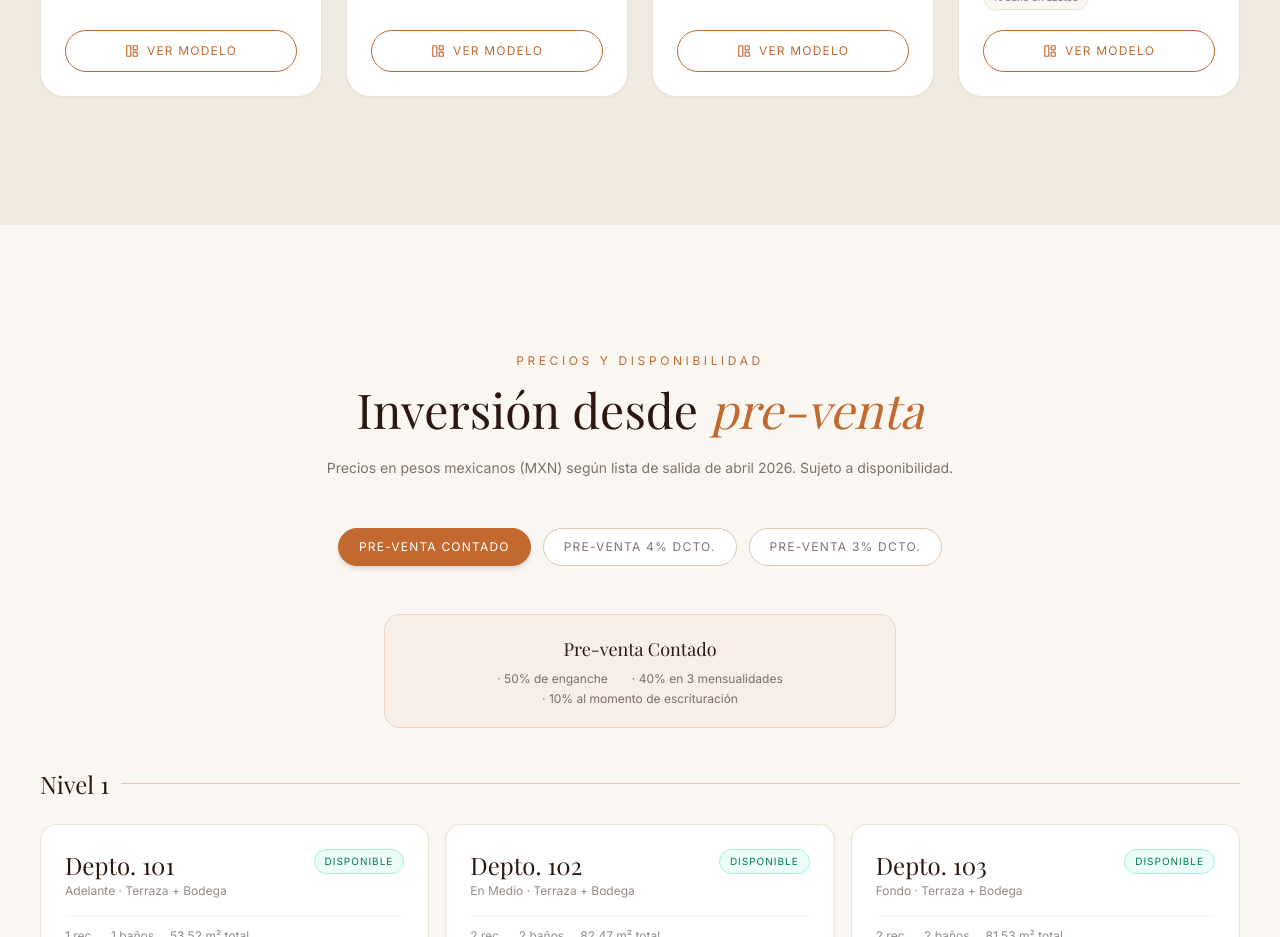
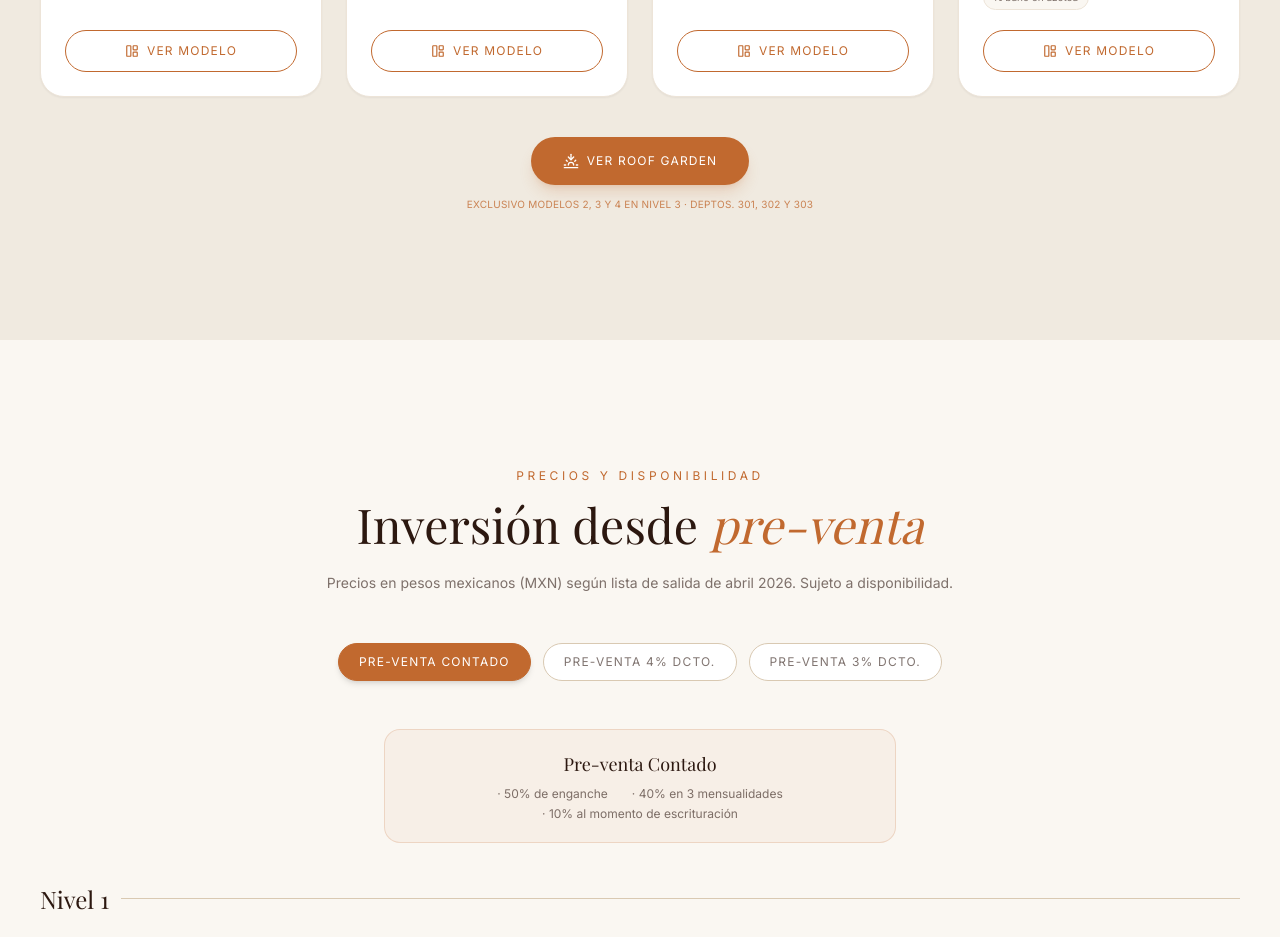
Before and after one commit to vampirot800/senda-allende, a Next.js app: page / in a window 1280 px wide. Shown: the part 6180-7117 px from the top of the page. Built offline with nearby package versions, Linux system fonts and the light colour scheme; no server answers.

Commit message:
SA v1.1 -Fix13

```diff
--- a/components/Models.tsx
+++ b/components/Models.tsx
@@ -1,15 +1,16 @@
 "use client";
 import { useState } from "react";
 import Image from "next/image";
-import { BedDouble, Bath, LayoutPanelLeft } from "lucide-react";
-import { MODELS } from "@/data/properties";
+import { BedDouble, Bath, LayoutPanelLeft, Sunset } from "lucide-react";
+import { MODELS, ROOF_GARDEN } from "@/data/properties";
 import ModelModal from "./ModelModal";
 
 export default function Models() {
-  const [activeModel, setActiveModel] = useState<number | null>(null);
+  const [activeModel, setActiveModel] = useState<number | "roof" | null>(null);
   const [activeIndex, setActiveIndex] = useState(0);
+  const activePlan = activeModel === "roof" ? ROOF_GARDEN : activeModel !== null ? MODELS[activeModel] : null;
 
-  const openModal = (modelIdx: number) => {
+  const openModal = (modelIdx: number | "roof") => {
     setActiveModel(modelIdx);
     setActiveIndex(0);
   };
@@ -95,14 +96,26 @@ export default function Models() {
             </article>
           ))}
         </div>
+
+        {/* Roof Garden — Nivel 3 of Modelos 2, 3 y 4 only */}
+        <div className="mt-10 flex flex-col items-center gap-3 text-center">
+          <button
+            onClick={() => openModal("roof")}
+            className="inline-flex items-center justify-center gap-2 px-8 py-4 rounded-full bg-terracotta text-white font-sans text-xs tracking-widest uppercase hover:bg-terracotta-dark transition-colors duration-200 shadow-lg shadow-terracotta/20"
+          >
+            <Sunset className="w-4 h-4" />
+            {ROOF_GARDEN.buttonLabel}
+          </button>
+          <p className="font-sans text-[10px] tracking-wide uppercase text-terracotta/80">{ROOF_GARDEN.note}</p>
+        </div>
       </div>
 
       {/* Modal */}
-      {activeModel !== null && (
+      {activePlan && (
         <ModelModal
-          modelName={MODELS[activeModel].name}
-          modelTag={MODELS[activeModel].tag}
-          images={MODELS[activeModel].floorPlans}
+          modelName={activePlan.name}
+          modelTag={activePlan.tag}
+          images={activePlan.floorPlans}
           activeIndex={activeIndex}
           onChangeIndex={setActiveIndex}
           onClose={closeModal}
--- a/data/properties.ts
+++ b/data/properties.ts
@@ -129,6 +129,18 @@ export const MODELS = [
   },
 ];
 
+// Roof Garden — shared rooftop plan, shown via the button below the model cards.
+// Only Nivel 3 units of Modelos 2, 3 y 4 (Deptos. 301, 302, 303) have a private roof.
+export const ROOF_GARDEN = {
+  name: "Roof Garden",
+  tag: "Modelos 2, 3 y 4 · Nivel 3",
+  buttonLabel: "Ver Roof Garden",
+  note: "Exclusivo Modelos 2, 3 y 4 en Nivel 3 · Deptos. 301, 302 y 303",
+  floorPlans: [
+    { src: "/images/roof-garden/PlantaRoofTop.png", alt: "Plano Roof Garden — Deptos. 301, 302 y 303" },
+  ],
+};
+
 export type PaymentOption = { label: string; sublabel: string; price: number };
 export type Unit = {
   id: number; floor: string; description: string;
```
Also changed, not shown: public/images/roof-garden/PlantaRoofTop.png (added), 1 other file (tests, documents, lock files or other folders).
